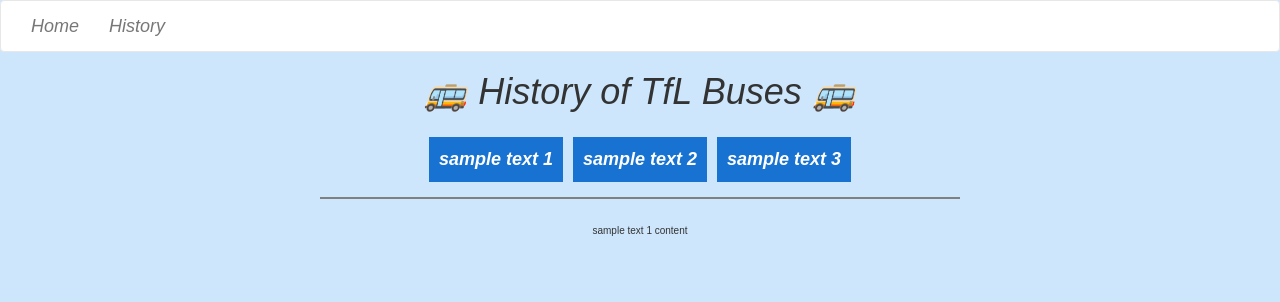
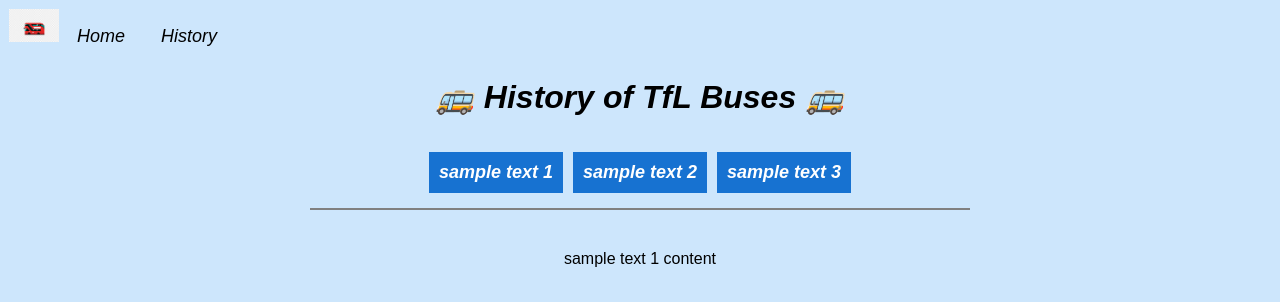
Before and after one commit to FinLSoftwire/busboardreact, a React (Create React App) app: page /history in a window 1280 px wide. Shown: the top 302 px of the page. Built offline with nearby package versions, Linux system fonts and the light colour scheme.

Commit message:
some formatting for navbar

```diff
--- a/src/navbar.css
+++ b/src/navbar.css
@@ -1,17 +1,32 @@
 
-@import url("https://maxcdn.bootstrapcdn.com/bootstrap/3.4.1/css/bootstrap.min.css");
+@import url('sitewide.css');
 
 
-.navbar-default{
-    background-color: white;
+.icon {
+    max-width: 50px;
+    max-height: 50px;
+}
+.navbar{
+    display: block;
     font-size: large;
     font-family: var(--default-font);
     font-style: oblique;
     margin: 0;
-    padding: 0;
+    padding: .5em;
     color: black;
 }
 
-Nav{
+.nav-item{
+    display: inline;
     color: black;
+    padding: 1em;
 }
+
+a {
+    color: black;
+    text-decoration: none;
+}
+
+a:hover {
+    color: var(--table-header-colour);
+}
--- a/src/navbar.tsx
+++ b/src/navbar.tsx
@@ -5,12 +5,11 @@
 const Navbar = () => {
 
     return (<>
-    <Nav className="navbar navbar-default">
+    <Nav className="navbar">
         <div className="container-fluid">
-            <ul className="nav navbar-nav">
-                <li className = 'nav-item'><a href="/">Home</a></li>
-                <li className = 'nav-item'><a href="/history">History</a></li>
-            </ul>
+            <img src="./bus.png" className="icon"></img>
+                <div className = 'nav-item'><a href="/">Home</a></div>
+                <div className = 'nav-item'><a href="/history">History</a></div>
         </div>
     </Nav>
         </>
```
Also changed, not shown: public/bus.png (added).
